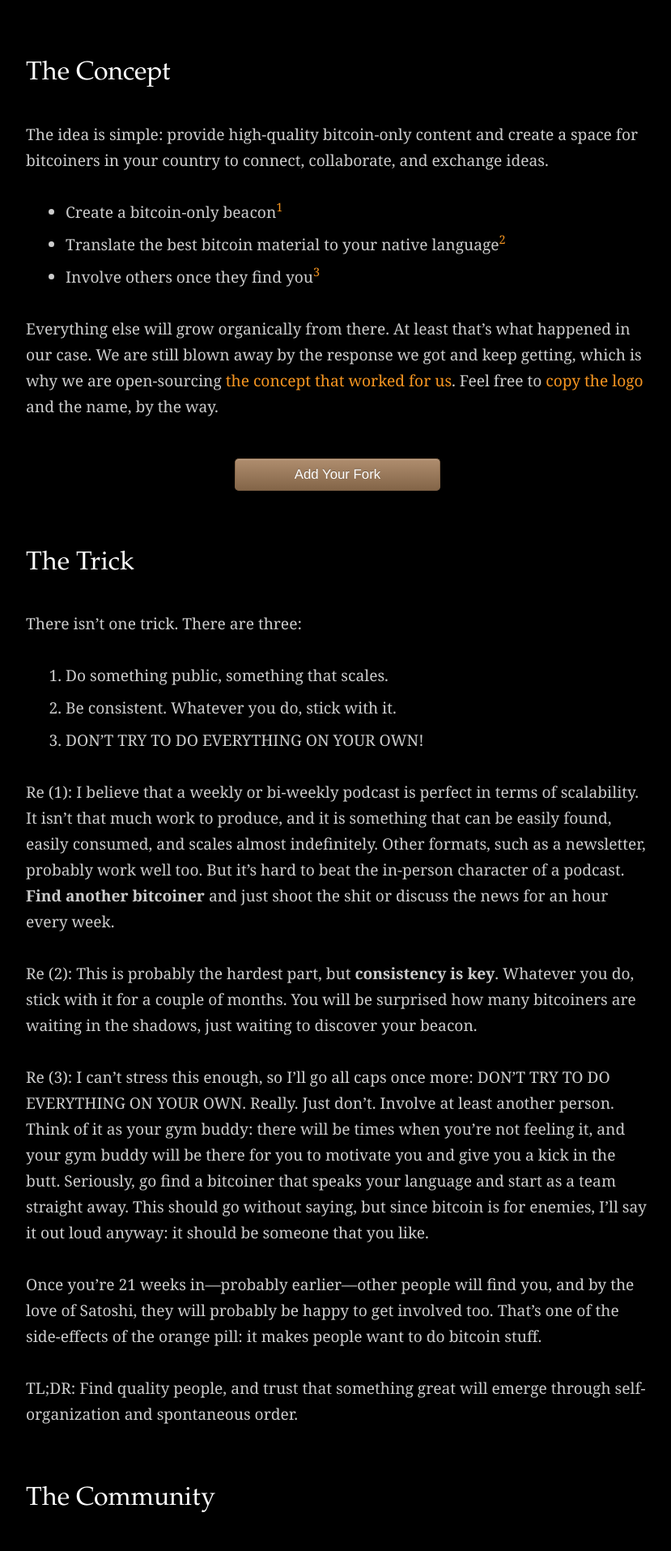
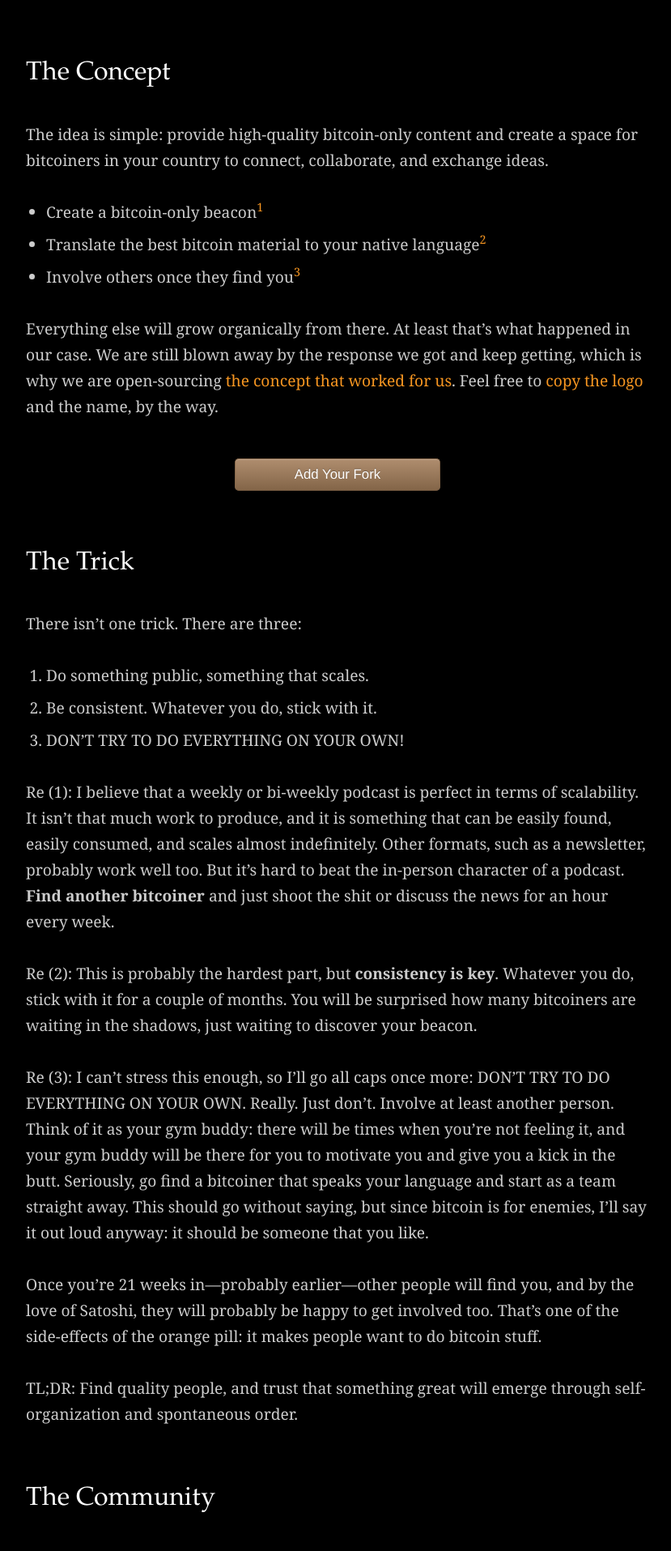
Before and after one commit to twentyone-world/twentyone-world.github.io, a Jekyll site: the page built from fork.md, in a window 1280 px wide. Shown: the part 1204-3119 px from the top of the page at 81% size, without its empty margins (223-1052 px from the left). Built offline with Jekyll 4.4.1, drawn with Linux system fonts in a browser that asks for light colours; Markdown is read by kramdown in place of the engine named in the settings.

Commit message:
style(css): no margin for lists

```diff
--- a/css/21.css
+++ b/css/21.css
@@ -35,10 +35,6 @@ body {
 
 .content p {
 	margin: 2rem 0;
-}
-
-.content li {
-	margin-left: 1.5rem;
 }
 
 .content small {
```
